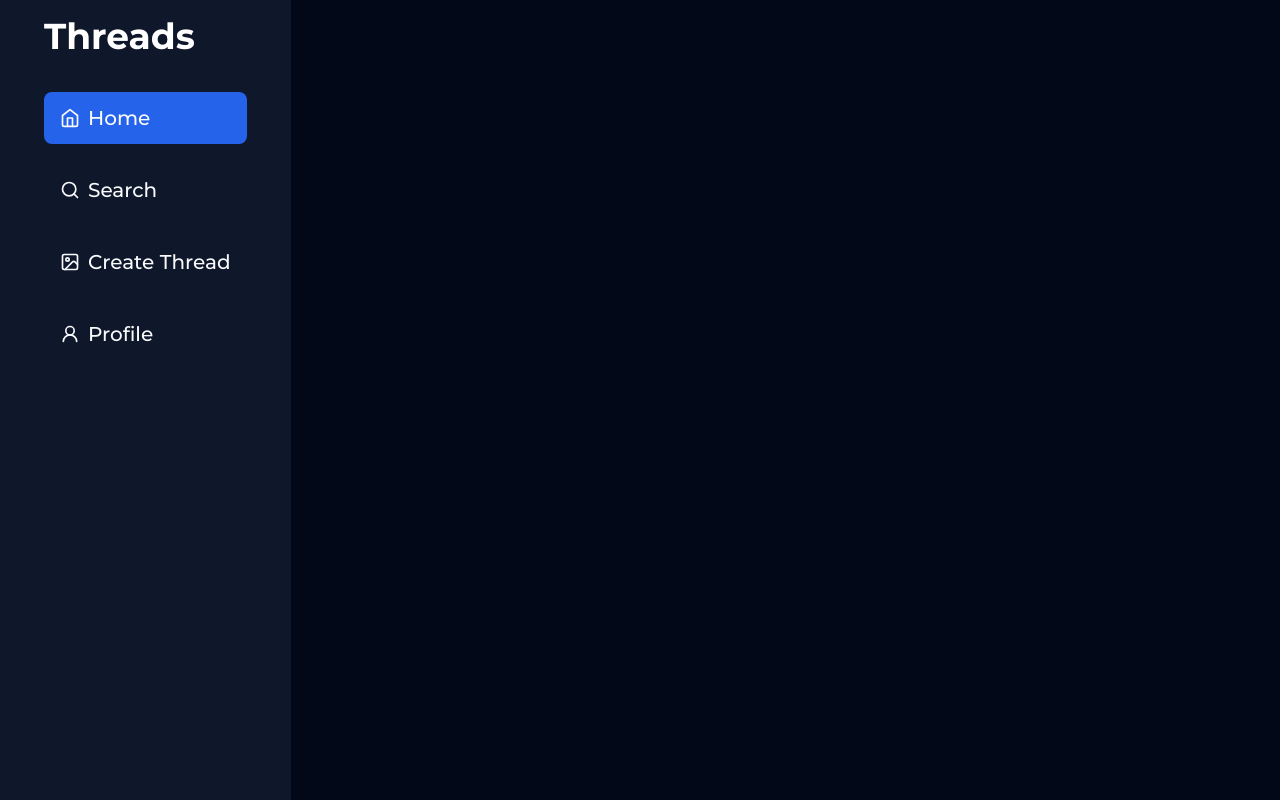
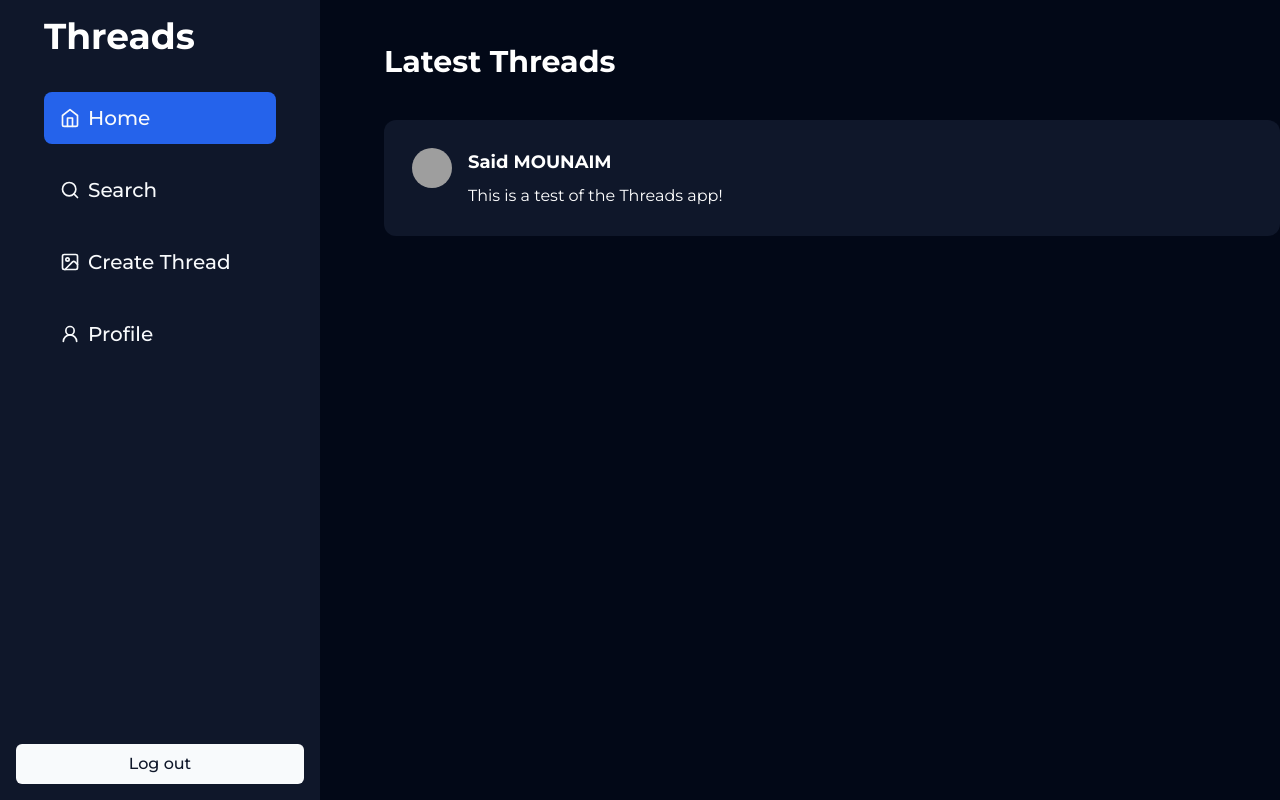
Before and after one commit to saidMounaim/Threads, a Next.js app: page / in a window 1280 px wide. Built offline with nearby package versions, Linux system fonts and the light colour scheme; no server answers; sample sign-in values are in the browser's storage; grey boxes are pictures that could not be loaded.

Commit message:
Add Threads Card component

```diff
--- a/app/(root)/layout.tsx
+++ b/app/(root)/layout.tsx
@@ -8,7 +8,7 @@ export default function HomeLayout({
   return (
     <main className="flex flex-row">
       <SideBar />
-      <section className="flex flex-col">{children}</section>
+      <section className="flex flex-col flex-1">{children}</section>
     </main>
   );
 }
--- a/app/(root)/page.tsx
+++ b/app/(root)/page.tsx
@@ -1,11 +1,17 @@
 import { redirect } from "next/navigation";
 import { authOptions } from "../utils/auth";
 import { getServerSession } from "next-auth";
+import ThreadsCard from "../components/ThreadsCard";
 
 export default async function Home() {
   const session = await getServerSession(authOptions);
 
   if (!session) return redirect("/login");
 
-  return <></>;
+  return (
+    <section className="max-w-4xl mt-11 flex flex-col gap-10 ml-16">
+      <h1 className="text-3xl font-bold text-white">Latest Threads</h1>
+      <ThreadsCard />
+    </section>
+  );
 }
--- a/app/components/LogoutButton.tsx
+++ b/app/components/LogoutButton.tsx
@@ -5,7 +5,11 @@ import { signOut } from "next-auth/react";
 import React from "react";
 
 const LogoutButton = () => {
-  return <Button onClick={() => signOut()}>Log out</Button>;
+  return (
+    <Button className="text-md font-medium w-full" onClick={() => signOut()}>
+      Log out
+    </Button>
+  );
 };
 
 export default LogoutButton;
--- a/app/components/SideBar.tsx
+++ b/app/components/SideBar.tsx
@@ -1,10 +1,11 @@
 import { HomeIcon, ImageIcon, SearchIcon, User2Icon } from "lucide-react";
 import Link from "next/link";
 import React from "react";
+import LogoutButton from "./LogoutButton";
 
 const SideBar = () => {
   return (
-    <section className="max-w-80 flex flex-1 bg-slate-900 h-[100vh] fixed left-0 top-0">
+    <section className="max-w-80 flex flex-1 flex-col justify-between bg-slate-900 h-[100vh]">
       <div className="flex flex-col py-4 px-11">
         <h1 className="text-white font-bold text-4xl">Threads</h1>
 
@@ -47,6 +48,9 @@ const SideBar = () => {
           </li>
         </ul>
       </div>
+      <div className="p-4 w-full flex">
+        <LogoutButton />
+      </div>
     </section>
   );
 };
--- /dev/null
+++ b/app/components/ThreadsCard.tsx
@@ -0,0 +1,23 @@
+import { Avatar, AvatarImage } from "@/components/ui/avatar";
+
+const ThreadsCard = () => {
+  return (
+    <div className="flex w-full flex-col rounded-xl bg-slate-900 p-7">
+      <div className="flex items-start gap-x-4">
+        <div className="flex items-center">
+          <Avatar>
+            <AvatarImage src="https://github.com/shadcn.png" />
+          </Avatar>
+        </div>
+        <div className="flex flex-col gap-y-2">
+          <h2 className="text-lg text-white font-bold">Said MOUNAIM</h2>
+          <p className="text-md font-normal text-white">
+            This is a test of the Threads app!
+          </p>
+        </div>
+      </div>
+    </div>
+  );
+};
+
+export default ThreadsCard;
--- /dev/null
+++ b/components/ui/avatar.tsx
@@ -0,0 +1,50 @@
+"use client"
+
+import * as React from "react"
+import * as AvatarPrimitive from "@radix-ui/react-avatar"
+
+import { cn } from "@/lib/utils"
+
+const Avatar = React.forwardRef<
+  React.ElementRef<typeof AvatarPrimitive.Root>,
+  React.ComponentPropsWithoutRef<typeof AvatarPrimitive.Root>
+>(({ className, ...props }, ref) => (
+  <AvatarPrimitive.Root
+    ref={ref}
+    className={cn(
+      "relative flex h-10 w-10 shrink-0 overflow-hidden rounded-full",
+      className
+    )}
+    {...props}
+  />
+))
+Avatar.displayName = AvatarPrimitive.Root.displayName
+
+const AvatarImage = React.forwardRef<
+  React.ElementRef<typeof AvatarPrimitive.Image>,
+  React.ComponentPropsWithoutRef<typeof AvatarPrimitive.Image>
+>(({ className, ...props }, ref) => (
+  <AvatarPrimitive.Image
+    ref={ref}
+    className={cn("aspect-square h-full w-full", className)}
+    {...props}
+  />
+))
+AvatarImage.displayName = AvatarPrimitive.Image.displayName
+
+const AvatarFallback = React.forwardRef<
+  React.ElementRef<typeof AvatarPrimitive.Fallback>,
+  React.ComponentPropsWithoutRef<typeof AvatarPrimitive.Fallback>
+>(({ className, ...props }, ref) => (
+  <AvatarPrimitive.Fallback
+    ref={ref}
+    className={cn(
+      "flex h-full w-full items-center justify-center rounded-full bg-muted",
+      className
+    )}
+    {...props}
+  />
+))
+AvatarFallback.displayName = AvatarPrimitive.Fallback.displayName
+
+export { Avatar, AvatarImage, AvatarFallback }
--- a/package.json
+++ b/package.json
@@ -11,6 +11,7 @@
   "dependencies": {
     "@auth/prisma-adapter": "^1.0.12",
     "@prisma/client": "^5.7.1",
+    "@radix-ui/react-avatar": "^1.0.4",
     "@radix-ui/react-slot": "^1.0.2",
     "class-variance-authority": "^0.7.0",
     "clsx": "^2.0.0",
```
Also changed, not shown: 1 other file (tests, documents, lock files or other folders).
